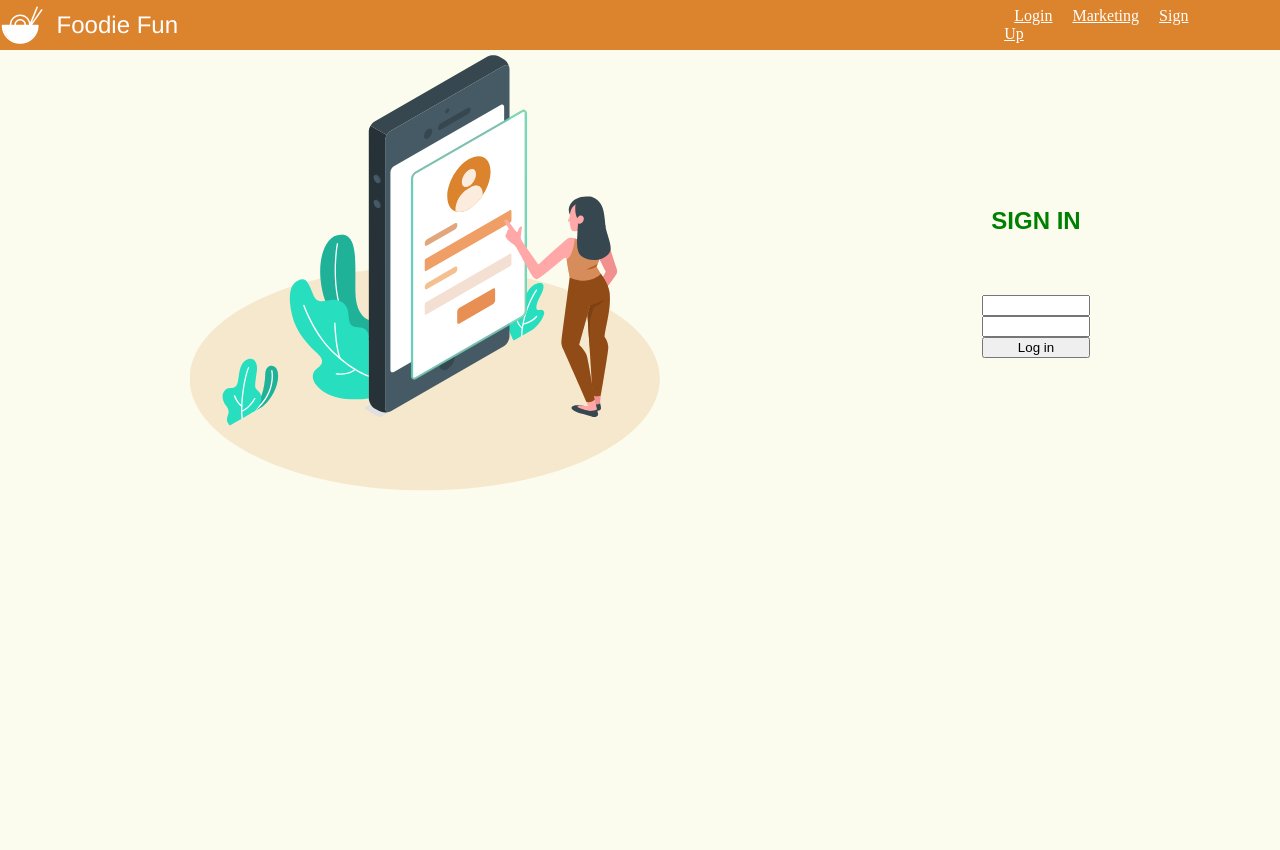
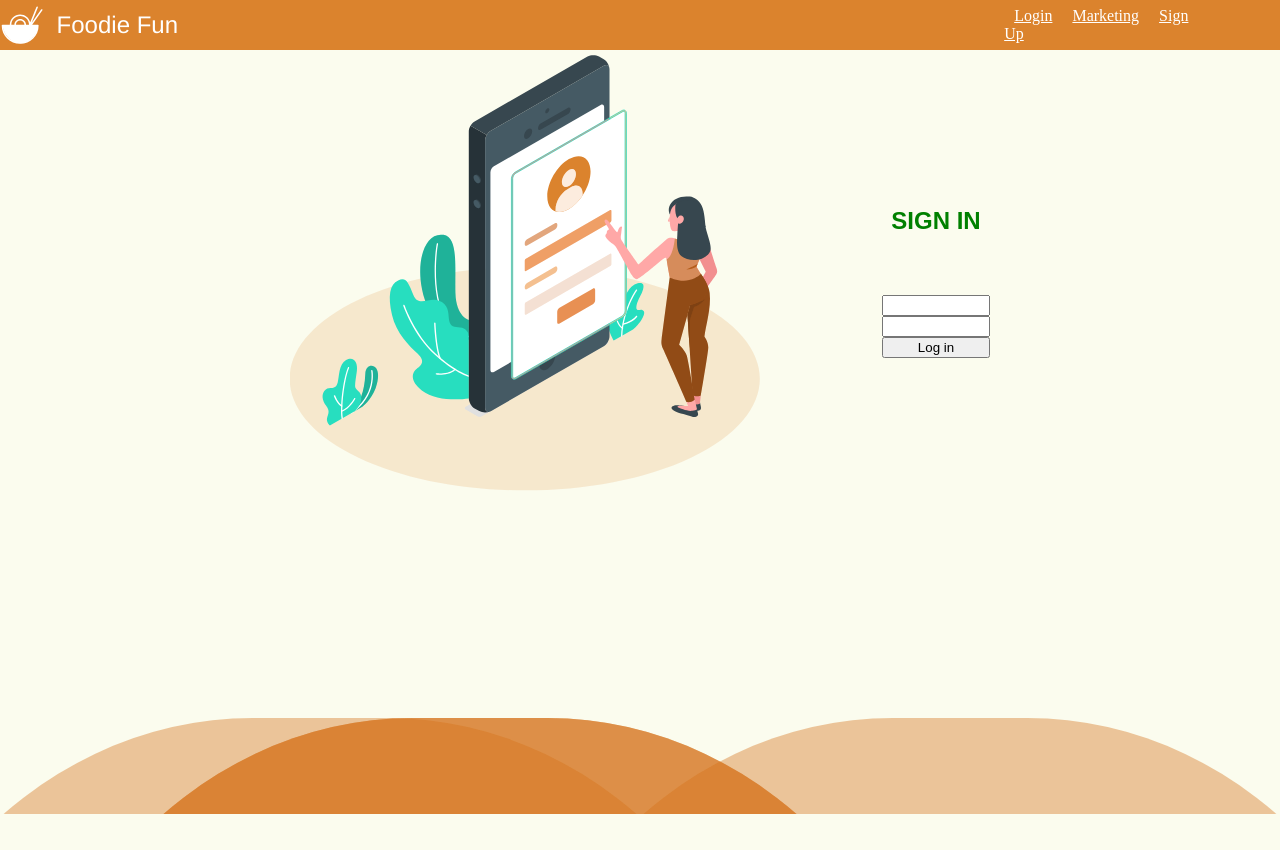
Before and after one commit to Build-Week-Foodie-Funz/front-end, a React (Create React App) app: page / in a window 1280 px wide. Built offline with nearby package versions, Linux system fonts and the light colour scheme.

Commit message:
Adding styles for the waves from codepen

```diff
--- a/src/components/Login.js
+++ b/src/components/Login.js
@@ -17,11 +17,13 @@ import mobile from "../images/mobile-login.svg";
 
 
 const StyledDiv = styled.div`
+  width: 100%;
 
-  width: 900px;
-  margin: 0 auto;
+
 
   .mid-section {
+    width: 700px;
+    margin: 0 auto;
     color: green;
     display: flex;
     justify-content: space-between;
@@ -29,6 +31,45 @@ const StyledDiv = styled.div`
 
     img {
       width: 30rem;
+    }
+  }
+
+  .waves {
+    width: 100%;
+    display: flex;
+    justify-content: center;
+    align-items: center;
+    height: 40vh;
+    border-radius: 5px;
+    box-shadow: 0 2px 30px rgba(black, .2);
+    background: lighten(#f0f4c3, 10%);
+    position: relative;
+    overflow: hidden;
+    transform: translate3d(0, 0, 0);
+
+    .wave {
+      opacity: .4;
+      position: absolute;
+      top: 70%;
+      // left: 20%;
+      right: 0;
+      left: 0;
+      background: #d47019;
+      width: 60em;
+      height: 1100px;
+      transform-origin: 50% 50%;
+      border-radius: 43%;
+      animation: drift 5000ms infinite linear;
+
+      &.-two {
+        left: -10em;
+        margin: 0;
+      }
+
+      &.-three {
+        animation: drift 8000ms infinite linear;
+        left: 30em;
+      }
     }
   }
 
```
